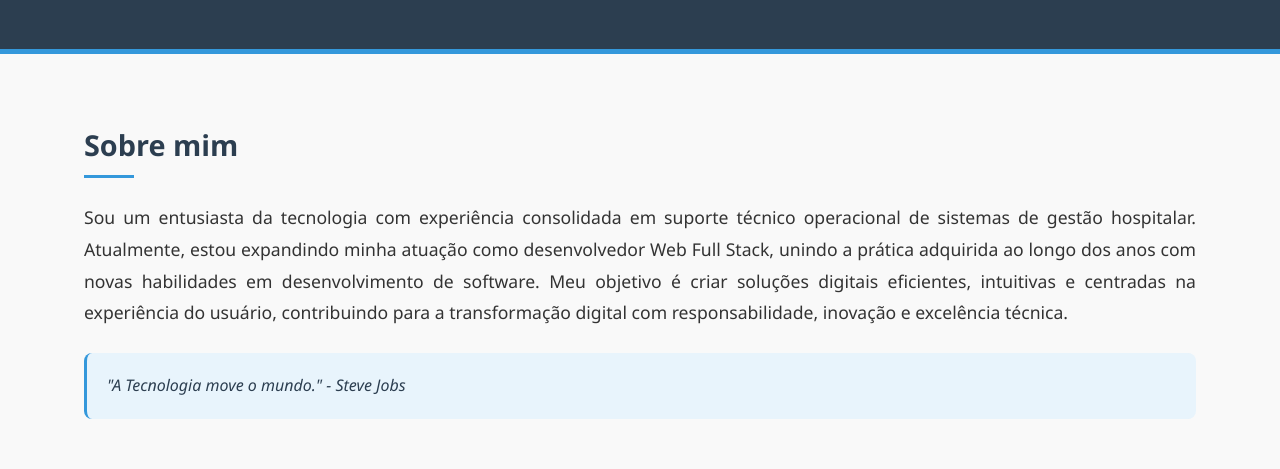
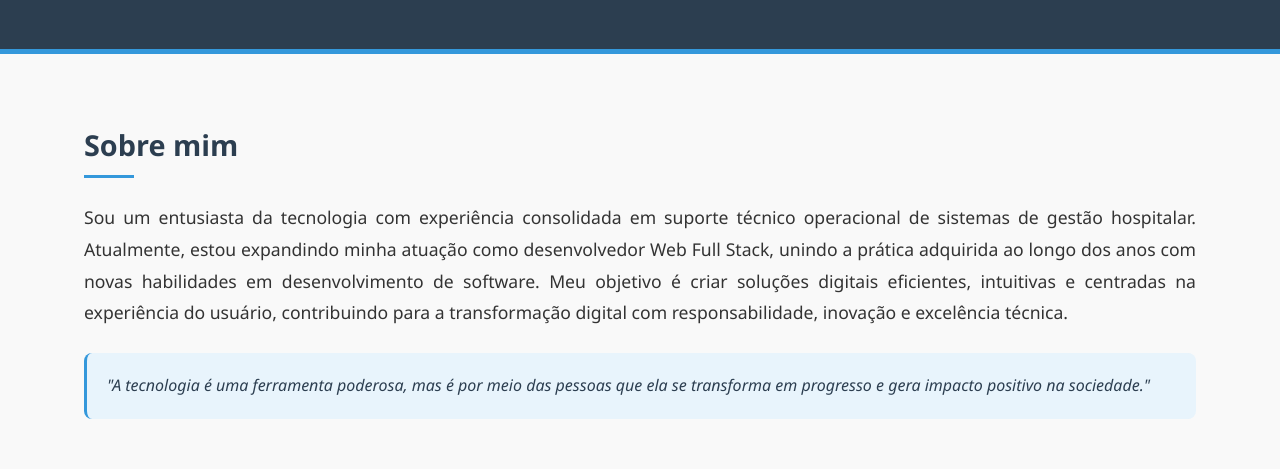
Before and after one commit to LisioSouza/geracao-tech-2.0, a plain HTML site: page index.html in a window 1280 px wide. Shown: the part 331-800 px from the top of the page. Drawn offline with Linux system fonts and the light colour scheme.

Commit message:
Update index.html

```diff
--- a/index.html
+++ b/index.html
@@ -188,7 +188,7 @@
                 <h2 class="section-title">Sobre mim</h2>
                 <p class="bio-text"> Sou um entusiasta da tecnologia com experiência consolidada em suporte técnico operacional de sistemas de gestão hospitalar. Atualmente, estou expandindo minha atuação como desenvolvedor Web Full Stack, unindo a prática adquirida ao longo dos anos com novas habilidades em desenvolvimento de software. Meu objetivo é criar soluções digitais eficientes, intuitivas e centradas na experiência do usuário, contribuindo para a transformação digital com responsabilidade, inovação e excelência técnica.</p>
                 <div style="background-color: #e8f4fc; padding: 20px; border-radius: 8px; border-left: 3px solid #3498db;">
-                    <p style="font-style: italic; color: #2c3e50; margin: 0;">"A Tecnologia move o mundo." - Steve Jobs</p>
+                    <p style="font-style: italic; color: #2c3e50; margin: 0;">"A tecnologia é uma ferramenta poderosa, mas é por meio das pessoas que ela se transforma em progresso e gera impacto positivo na sociedade."</p>
                 </div>
             </div>
         </section>
```
